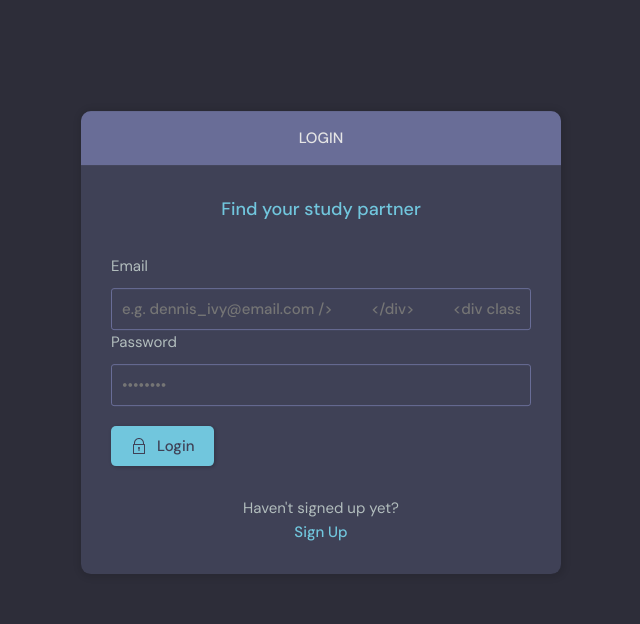
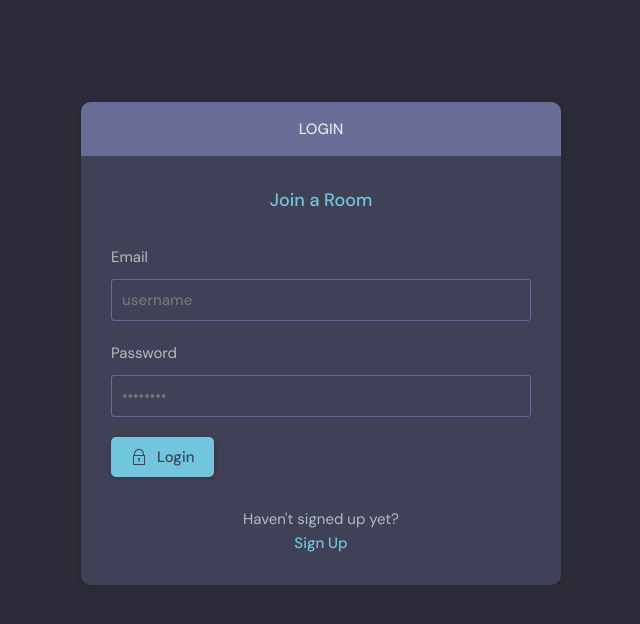
Before and after one commit to jvioladevelops/django-app-2, a Django app: page /login/ in a window 1280 px wide. Shown: the part 76-700 px from the top of the page, without its empty margins (319-959 px from the left). Run offline with Django 3.2, Linux system fonts and the light colour scheme.

Commit message:
rervert some changes regarding registration

```diff
--- a/djangoApp/base/templates/base/login_register.html
+++ b/djangoApp/base/templates/base/login_register.html
@@ -12,13 +12,13 @@
         </div>
       </div>
       <div class="layout__body">
-        <h2 class="auth__tagline">Find your study partner</h2>
+        <h2 class="auth__tagline">Join a Room</h2>
 
         <form class="form" action="" method="POST">
           {% csrf_token %}
           <div class="form__group form__group">
             <label for="room_name">Email</label>
-            <input id="username" name="email" type="email" placeholder="e.g. dennis_ivy@email.com />
+            <input id="username" name="username" type="text" placeholder="username"/>
           </div>
           <div class=" form__group">
             <label for="password">Password</label>
@@ -57,7 +57,7 @@
         </div>
       </div>
       <div class="layout__body">
-        <h2 class="auth__tagline">Find your study partner</h2>
+        <h2 class="auth__tagline">Find a Chat Room</h2>
 
         <form class="form" action="" method="POST">
           {% csrf_token %}
--- a/djangoApp/base/views.py
+++ b/djangoApp/base/views.py
@@ -4,6 +4,7 @@ from django.contrib import messages
 from django.contrib.auth.decorators import login_required
 from django.db.models import Q
 from django.contrib.auth import authenticate, login, logout
+from django.contrib.auth.forms import UserCreationForm
 from .models import Room, Topic, Message, User
 from .forms import RoomForm, UserForm#, MyUserCreationForm
 
@@ -22,15 +23,15 @@ def loginPage(request):
         return redirect('home')
 
     if request.method == 'POST':
-        email = request.POST.get('email').lower()
+        username = request.POST.get('username').lower()
         password = request.POST.get('password')
 
         try:
-            user = User.objects.get(email=email)
+            user = User.objects.get(username=username)
         except:
             messages.error(request, 'User does not exist')
 
-        user = authenticate(request, email=email, password=password)
+        user = authenticate(request, username=username, password=password)
 
         if user is not None:
             login(request, user)
@@ -48,10 +49,10 @@ def logoutUser(request):
 
 
 def registerPage(request):
-    form = MyUserCreationForm()
+    form = UserCreationForm()
 
     if request.method == 'POST':
-        form = MyUserCreationForm(request.POST)
+        form = UserCreationForm(request.POST)
         if form.is_valid():
             user = form.save(commit=False)
             user.username = user.username.lower()
```
Also changed, not shown: djangoApp/db.sqlite3, 1 other file.
